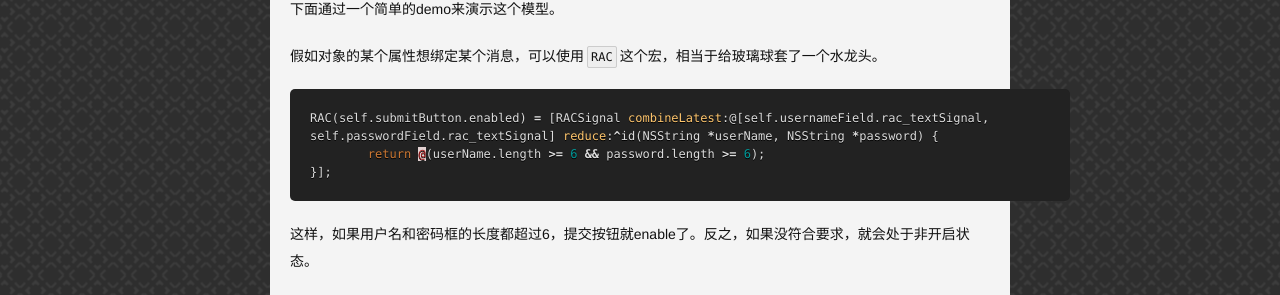
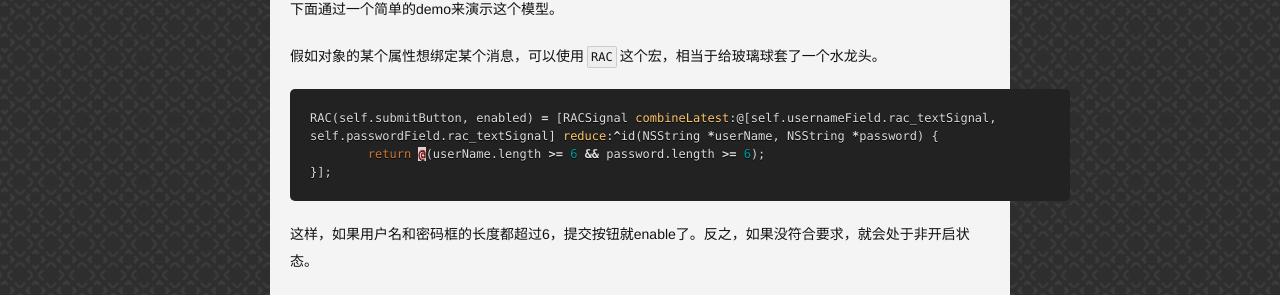
Before and after one commit to limboy/lzyy.github.com, a Jekyll site: the page built from _posts/2013-06-19-frp-reactivecocoa.md, in a window 1280 px wide and 900 px high, scrolled down 2439 px. Shown: the part 149-444 px from the top of the window. Built offline with Jekyll 4.4.1, drawn with Linux system fonts in a browser that asks for light colours; Markdown is read by kramdown in place of the engine named in the settings; comment, search, counter and statistics services are not loaded.

Commit message:
修正一处小错误

```diff
--- a/_posts/2013-06-19-frp-reactivecocoa.md
+++ b/_posts/2013-06-19-frp-reactivecocoa.md
@@ -44,7 +44,7 @@ FRP提供了一种信号机制来实现这样的效果，通过信号来记录
 假如对象的某个属性想绑定某个消息，可以使用`RAC`这个宏，相当于给玻璃球套了一个水龙头。
 
 {% highlight objective-c %}
-RAC(self.submitButton.enabled) = [RACSignal combineLatest:@[self.usernameField.rac_textSignal, self.passwordField.rac_textSignal] reduce:^id(NSString *userName, NSString *password) {
+RAC(self.submitButton, enabled) = [RACSignal combineLatest:@[self.usernameField.rac_textSignal, self.passwordField.rac_textSignal] reduce:^id(NSString *userName, NSString *password) {
 	return @(userName.length >= 6 && password.length >= 6);
 }];
 {% endhighlight %}
```
